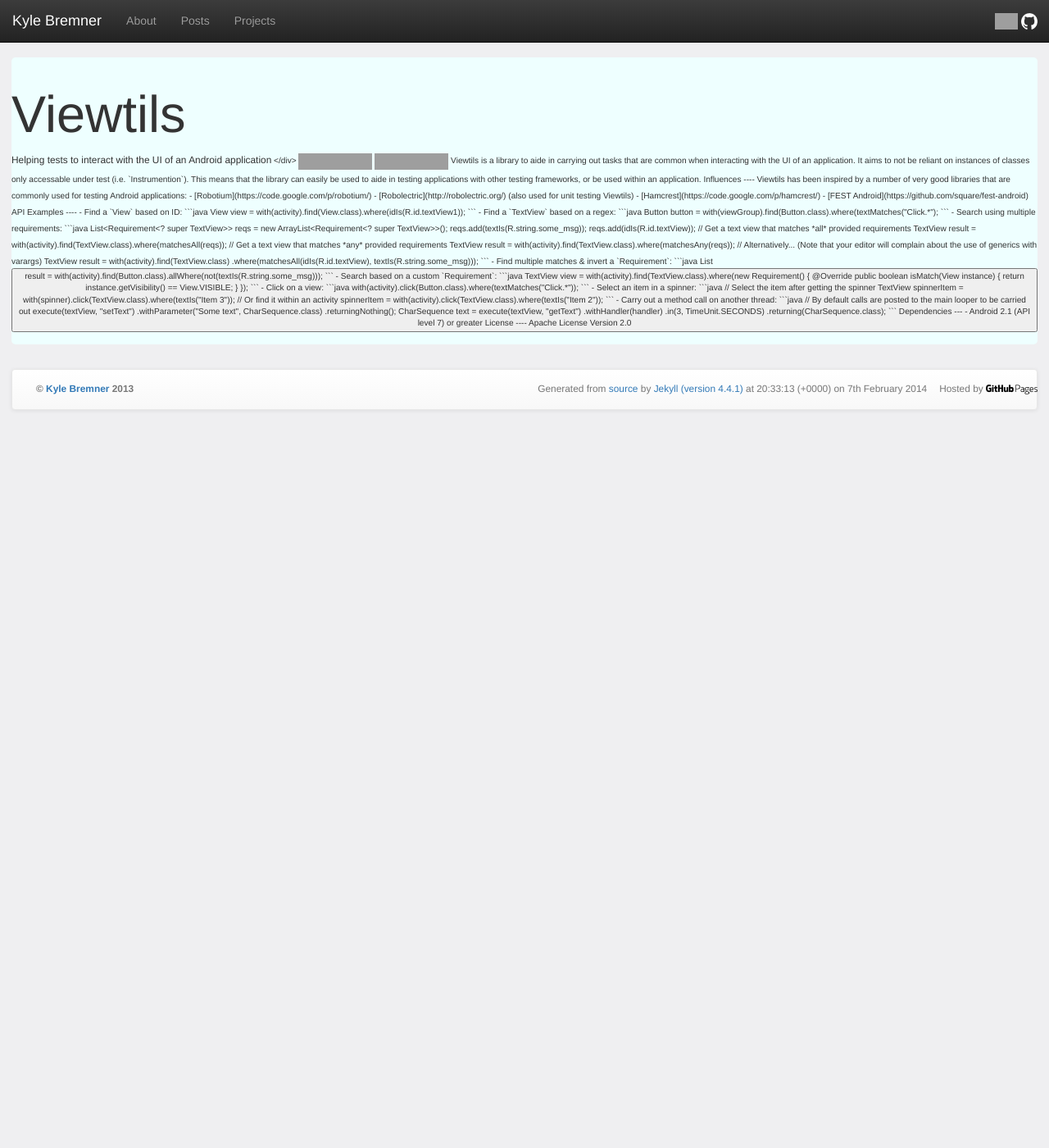
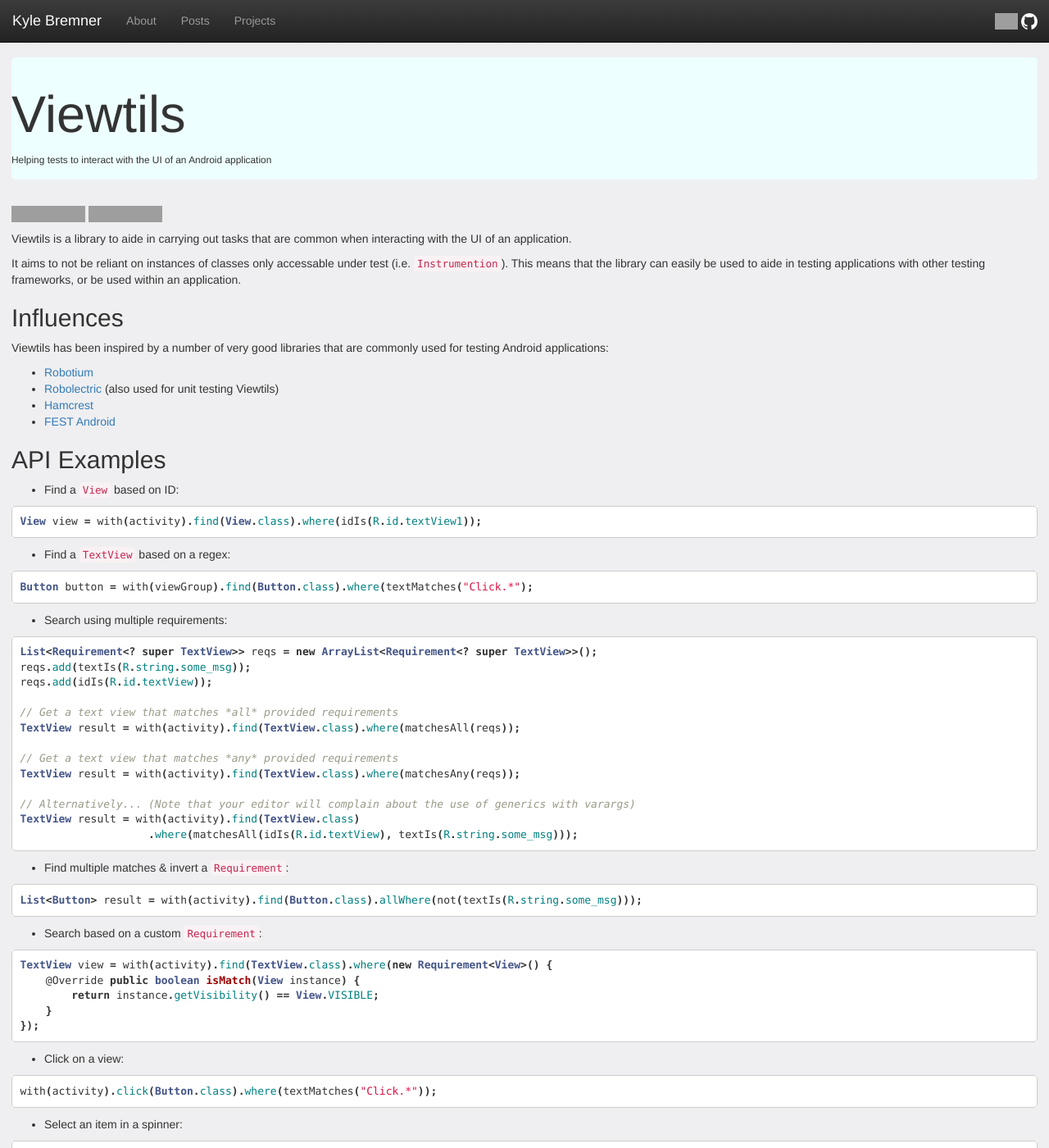
Before and after one commit to kbremner/kbremner.github.io, a Jekyll site: the page built from projects/Viewtils.md, in a window 1280 px wide and 1400 px high. Shown: the whole window at 82% size. Built offline with Jekyll 4.4.1, drawn with Linux system fonts in a browser that asks for light colours; nearby versions of some CDN libraries; Markdown is read by kramdown in place of the engine named in the settings; some of the changed text lies outside the part shown; grey boxes are pictures that could not be loaded.

Commit message:
Updated Viewtils.md

```diff
--- a/projects/Viewtils.md
+++ b/projects/Viewtils.md
@@ -7,7 +7,7 @@
 <div class="project-jumbotron jumbotron">
 <h1>Viewtils</h1>
 <br class="visible-xs">
-<small>Helping tests to interact with the UI of an Android application<small>
+<small>Helping tests to interact with the UI of an Android application</small>
 </div>
 <a href="https://travis-ci.org/kbremner/Viewtils"><img src="https://travis-ci.org/kbremner/Viewtils.png"></a>
 <a href="https://coveralls.io/r/kbremner/Viewtils?branch=master"><img src="https://coveralls.io/repos/kbremner/Viewtils/badge.png?branch=master"></a>
```
